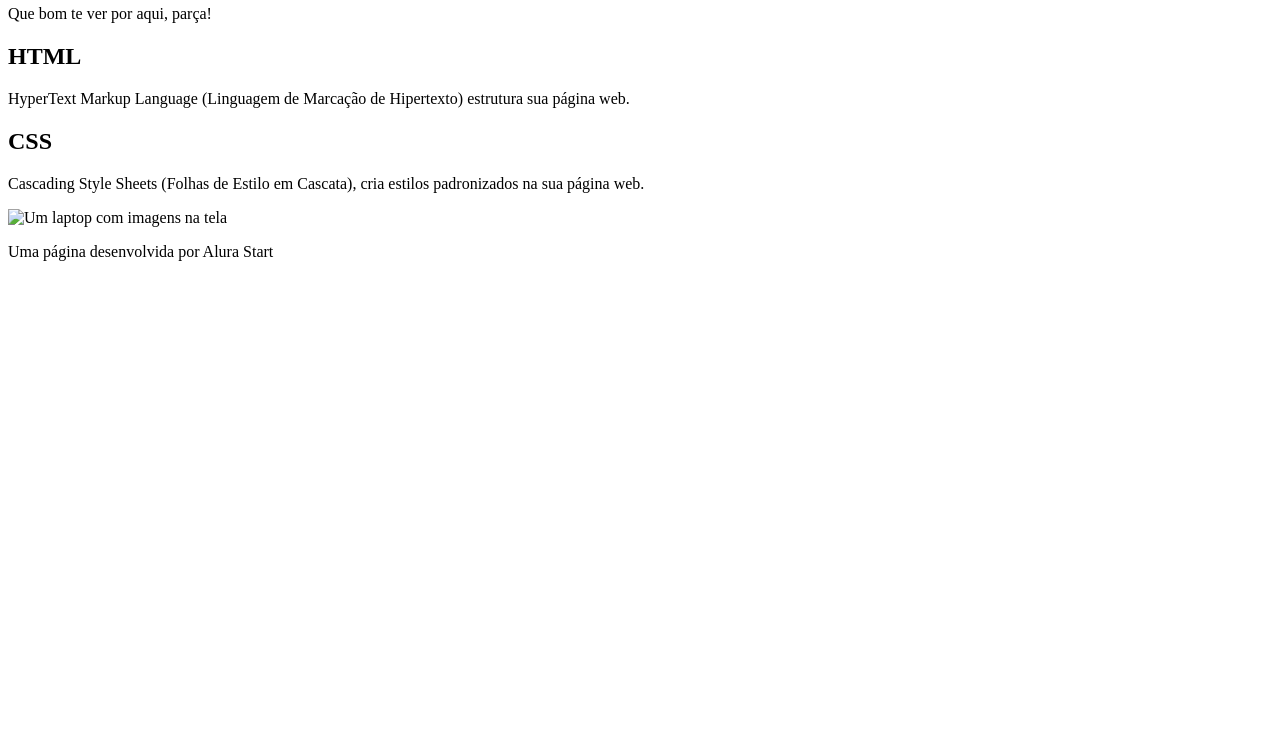
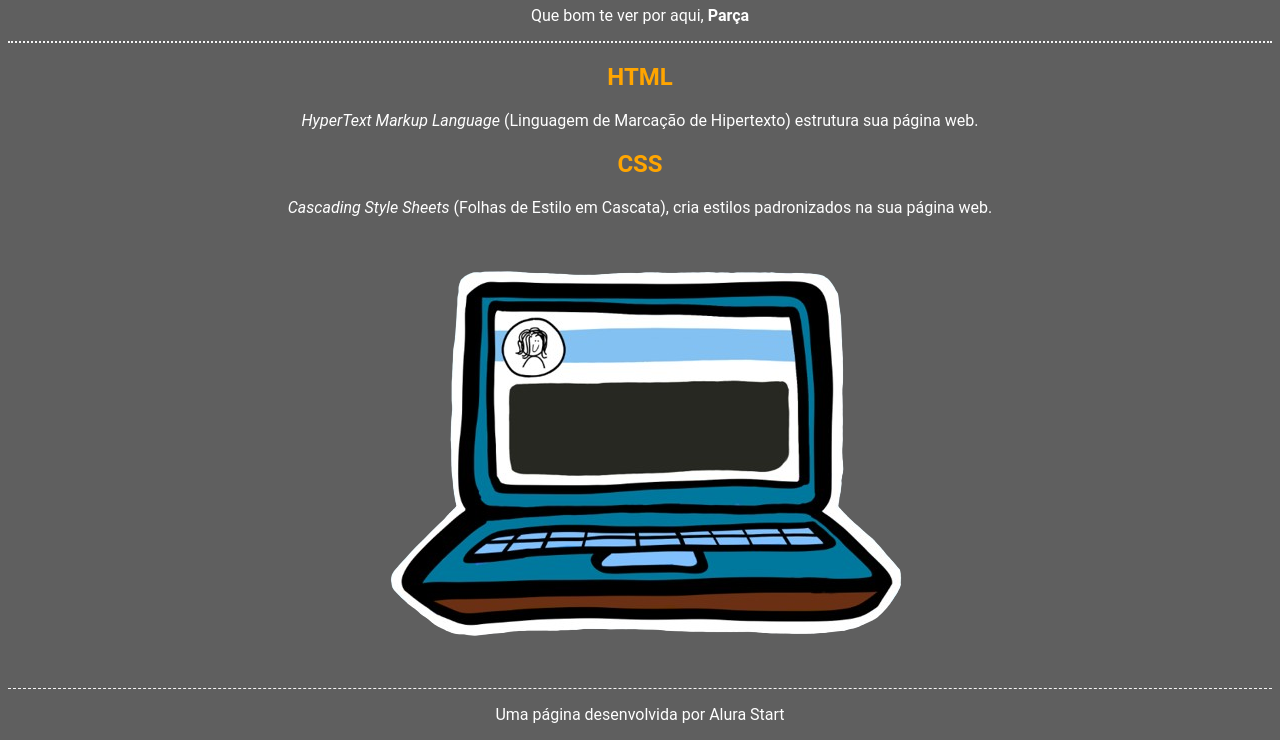
Before and after one commit to FBruniera/ao-mundao, a plain HTML site: page index.html in a window 1280 px wide. Shown: the part 75-815 px from the top of the page. Drawn offline with Linux system fonts and the light colour scheme.

Commit message:
estilos finalizados

```diff
--- a/index.html
+++ b/index.html
@@ -4,19 +4,20 @@
         <meta charset="UTF-8">
         <meta name="viewport" content="width=device-width, initial-scale=1.0">
         <title>AÔ, MUNDÃO!</title>
+        <link rel="stylesheet" href="style.css">
     </head>
     <body>
         <header>
             <h1>AÔ, MUNDÃO!</h1>
-            <p>Que bom te ver por aqui, parça!</p>
+            <p>Que bom te ver por aqui, <span id="nome-usuario">Parça</span></p>
         </header>
 
         <section>
             <h2>HTML</h2>
-            <p>HyperText Markup Language (Linguagem de Marcação de Hipertexto) estrutura sua página web.</p>
+            <p><span class="texto-ingles">HyperText Markup Language</span> (Linguagem de Marcação de Hipertexto) estrutura sua página web.</p>
             <h2>CSS</h2>
-            <p>Cascading Style Sheets (Folhas de Estilo em Cascata), cria estilos padronizados na sua página web.</p>
-            <img src="laptop-programming-nobg.png" alt="Um laptop com imagens na tela">
+            <p><span class="texto-ingles">Cascading Style Sheets</span> (Folhas de Estilo em Cascata), cria estilos padronizados na sua página web.</p>
+            <img src="img/laptop-programming-nobg.png" alt="Um laptop com imagens na tela">
         </section>
 
         <footer>
--- /dev/null
+++ b/style.css
@@ -0,0 +1,26 @@
+h2{
+    color:orange;
+}
+
+body{
+    background-color: #5F5F5F;
+    color: white;
+    font-family: Roboto;
+    text-align: center;
+}
+
+header{
+    border-bottom: 2px dotted whitesmoke;
+}
+
+footer{
+    border-top: 1px dashed whitesmoke;
+}
+
+#nome-usuario{
+    font-weight: bold;
+}
+
+.texto-ingles{
+    font-style: italic;
+}
```
